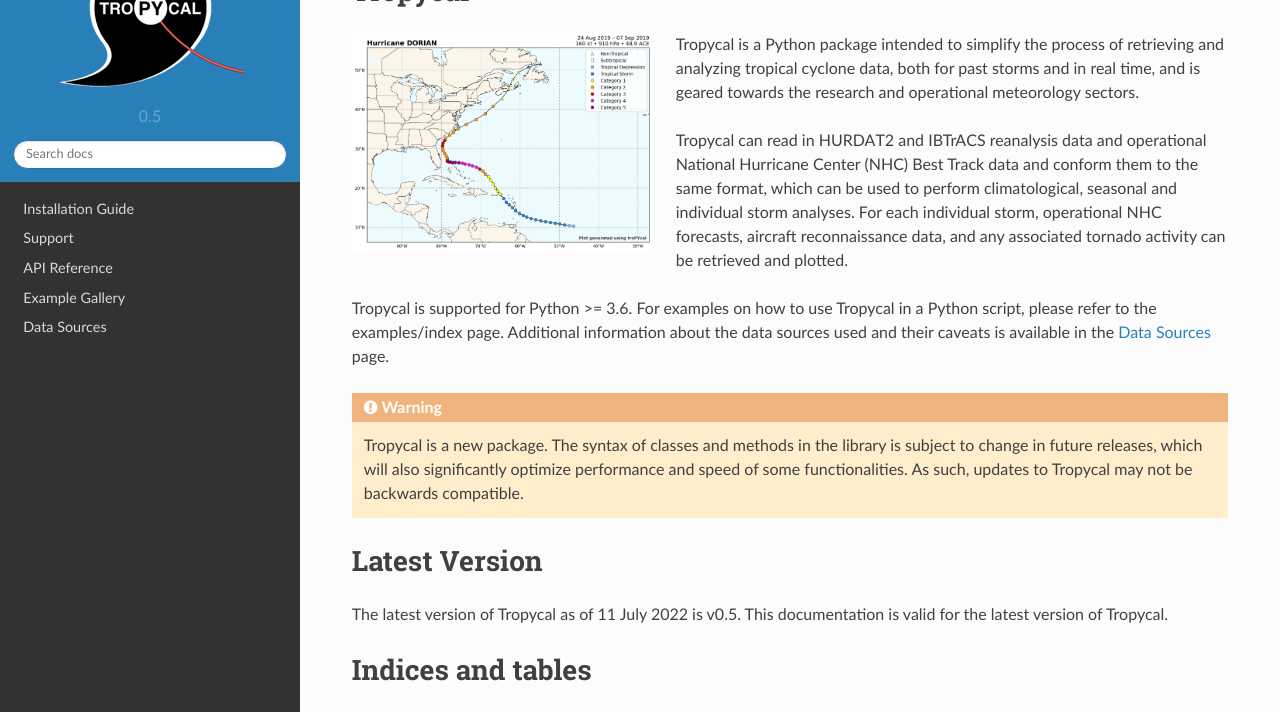
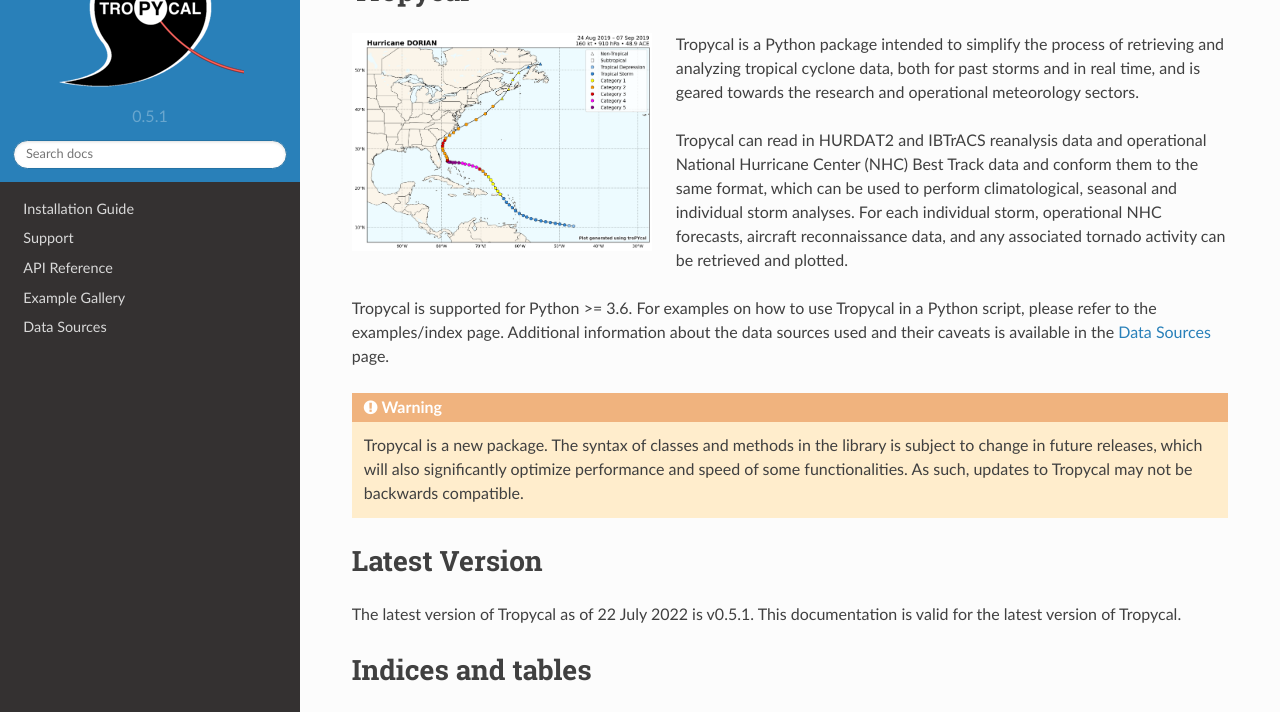
Before and after one commit to tropycal/tropycal, a Sphinx documentation site: the page built from docs/index.rst, in a window 1280 px wide and 1105 px high. Shown: the part 132-844 px from the top of the window. Built offline with Sphinx 7.4.7 and the Read the Docs theme 2.0.0, drawn with Linux system fonts in a browser that asks for light colours; pages that are not in the unit, such as notebooks, are missing from menus; the version number is read from the project's files by our own code.

Commit message:
feat: update to v0.5.1

```diff
--- a/docs/conf.py
+++ b/docs/conf.py
@@ -33,7 +33,7 @@
 # The short X.Y version
 version = ''
 # The full version, including alpha/beta/rc tags
-release = '0.5'
+release = '0.5.1'
 
 
 # -- General configuration ---------------------------------------------------
--- a/docs/index.rst
+++ b/docs/index.rst
@@ -30,7 +30,7 @@
 Latest Version
 ==============
 
-The latest version of Tropycal as of 11 July 2022 is v0.5. This documentation is valid for the latest version of Tropycal.
+The latest version of Tropycal as of 22 July 2022 is v0.5.1. This documentation is valid for the latest version of Tropycal.
 
 Indices and tables
 ==================
--- a/setup.cfg
+++ b/setup.cfg
@@ -1,6 +1,6 @@
 [metadata]
 name = tropycal
-version = 0.5
+version = 0.5.1
 description = Package for retrieving and analyzing tropical cyclone data
 long_description = file: README.md
 long_description_content_type = text/markdown
```
Also changed, not shown: README.md (+1 -1 lines).
